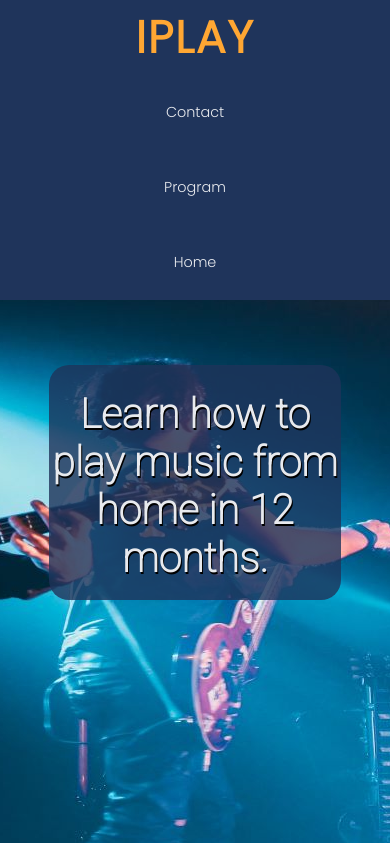
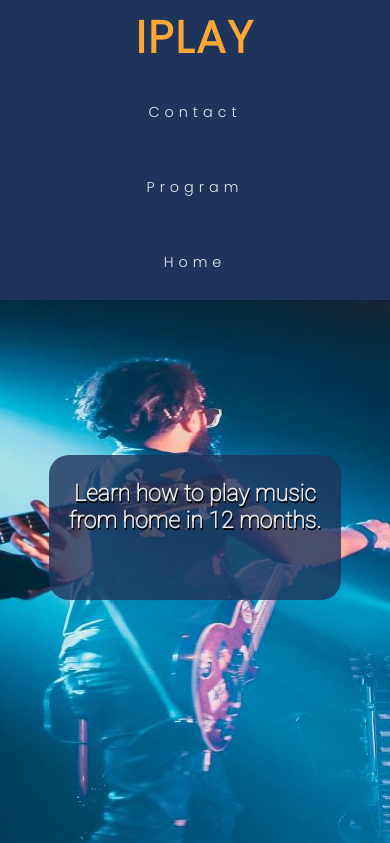
Before and after one commit to EmanuelGustafzon/Milestone-project-1-music-lessons, a plain HTML site: page index.html in a window 390 px wide. Shown: the top 843 px of the page. Drawn offline with Linux system fonts and the light colour scheme.

Commit message:
add style to #cover-text h2 for smaller screens

```diff
--- a/assets/css/style.css
+++ b/assets/css/style.css
@@ -404,9 +404,12 @@ footer {
 
 }
 @media screen and (max-width: 660px) {
-    #cover-text {
-        height:30%;
-    }
+
+
+
+#cover-text, #cover-text h2 {
+    font-size: 130%;
+    text-shadow: black 1px 2px;
     h1 {
         margin-left: 2%;
         margin-right: 2%;
@@ -500,6 +503,11 @@ footer {
         margin: 10% 20% 0 0;
         padding: 0;
     }
+
+
+#cover-text, #cover-text h2 {
+    font-size: 120%;
+    text-shadow: black 1px 2px;
 /*
     .contact {
         width: 25%;
```
